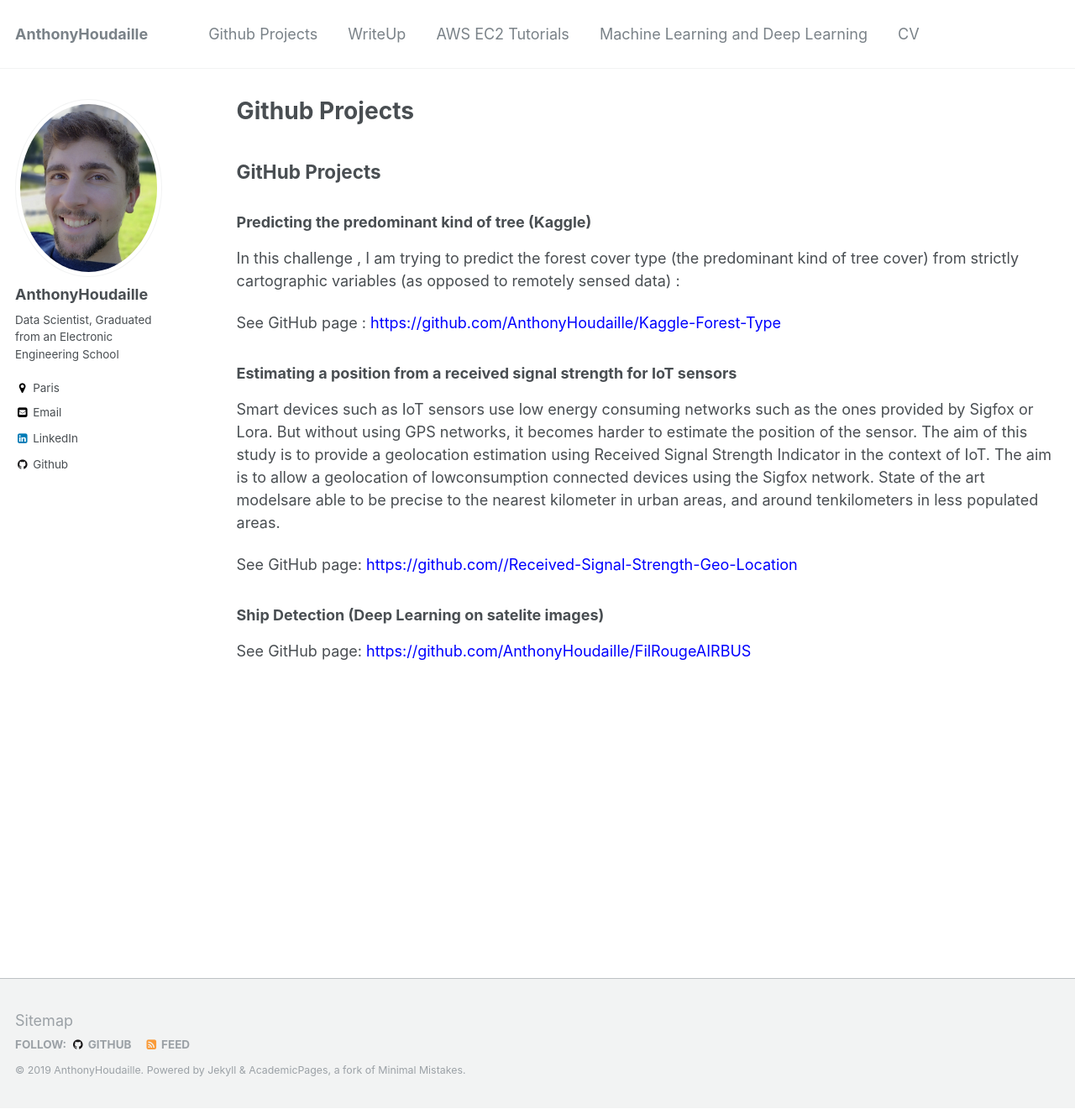
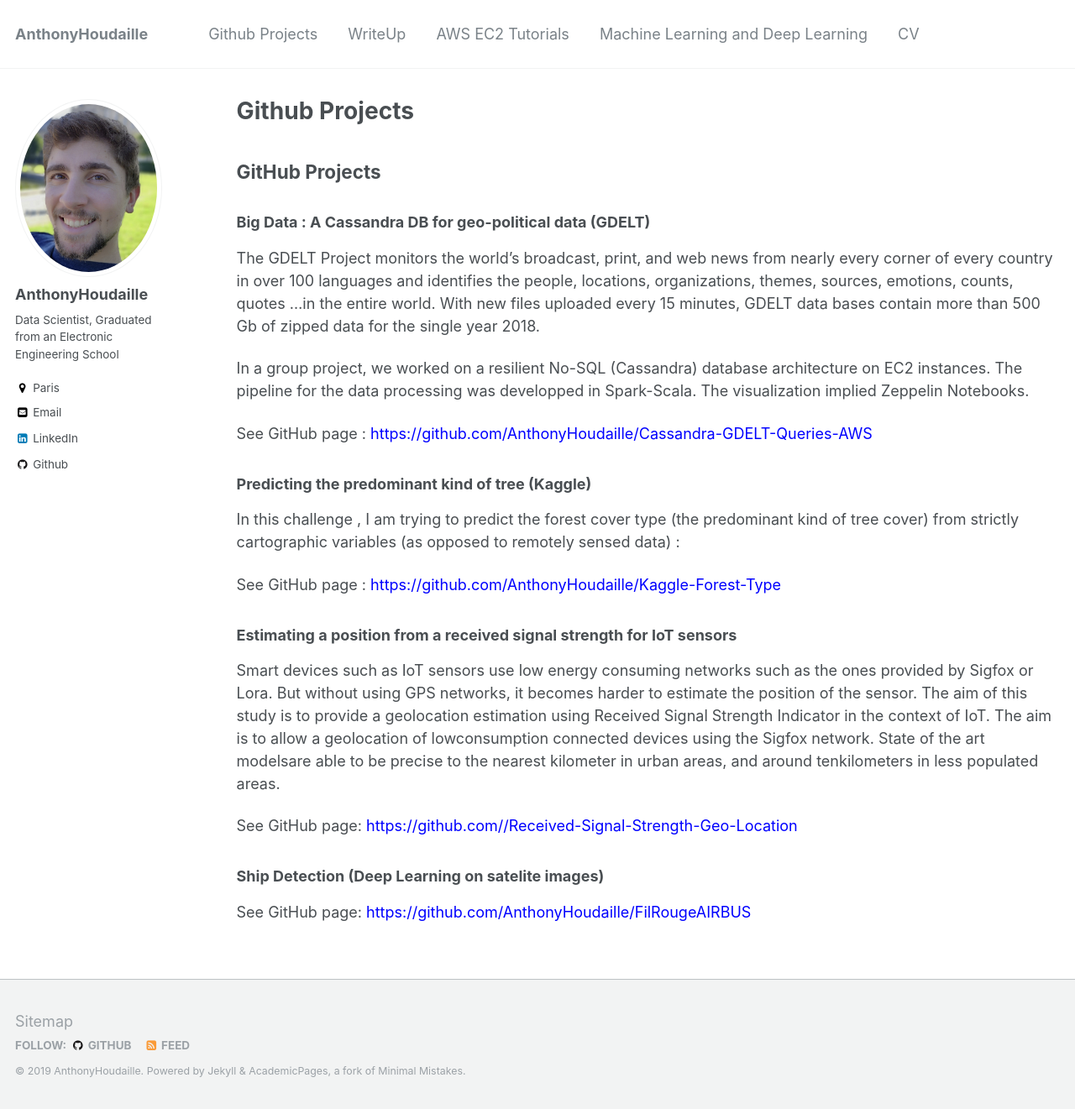
Before and after one commit to AnthonyHoudaille/AnthonyHoudaille.github.io, a Jekyll site: the page built from _pages/github.md, in a window 1280 px wide and 1321 px high. Shown: the whole window at 84% size. Built offline with Jekyll 4.4.1, drawn with Linux system fonts in a browser that asks for light colours.

Commit message:
Update github.md

```diff
--- a/_pages/github.md
+++ b/_pages/github.md
@@ -7,6 +7,14 @@ author_profile: true
 
 
 ## GitHub Projects
+
+### Big Data : A Cassandra DB for geo-political data (GDELT)
+
+The GDELT Project monitors the world’s broadcast, print, and web news from nearly every corner of every country in over 100 languages and identifies the people, locations, organizations, themes, sources, emotions, counts, quotes …in the entire world. With new files uploaded every 15 minutes, GDELT data bases contain more than 500 Gb of zipped data for the single year 2018.
+
+In a group project, we worked on a resilient No-SQL (Cassandra) database architecture on EC2 instances. The pipeline for the data processing was developped in Spark-Scala. The visualization implied Zeppelin Notebooks.
+
+See GitHub page : <span style="color:blue">[https://github.com/AnthonyHoudaille/Cassandra-GDELT-Queries-AWS](https://github.com/AnthonyHoudaille/Cassandra-GDELT-Queries-AWS)</span>
 
 ### Predicting the predominant kind of tree (Kaggle)
 
```
